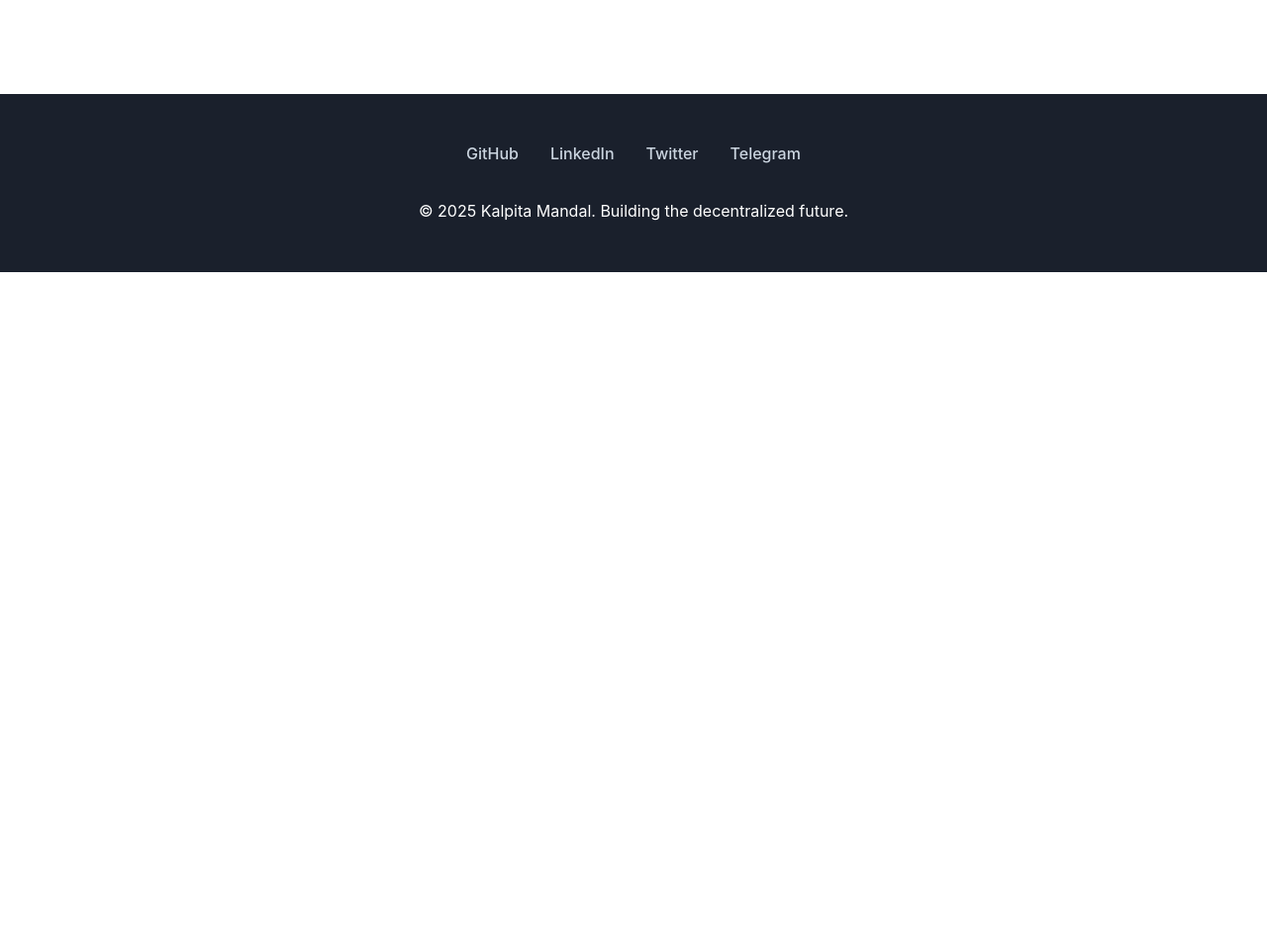
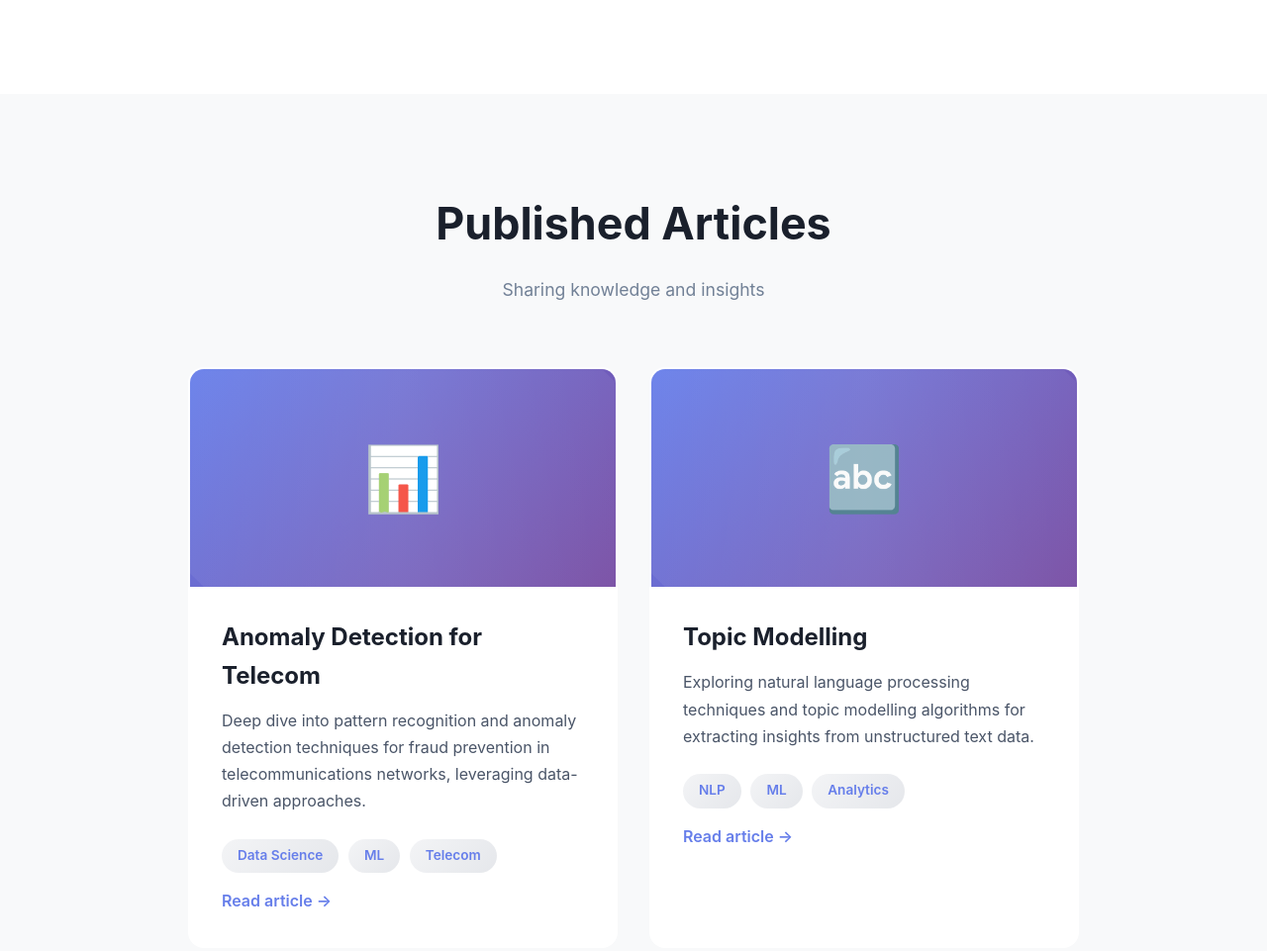
Before and after one commit to KalpitaMandal/KalpitaMandal.github.io, a plain HTML site: page index.html in a window 1280 px wide. Shown: the part 3172-4133 px from the top of the page at 99% size. Before the commit the page ends 3447 px from the top, so only its background shows below. Drawn offline with Linux system fonts and the light colour scheme.

Commit message:
Add published articles section with project cards
Added a new section for published articles with project cards showcasing anomaly detection and topic modeling.

```diff
--- a/index.html
+++ b/index.html
@@ -767,6 +767,41 @@
         </div>
     </section>
 
+    <section id="articles" class="projects-section" style="background: #f8f9fa;">
+        <h2 class="section-title">Published Articles</h2>
+        <p class="section-subtitle">Sharing knowledge and insights</p>
+
+        <div class="projects-grid" style="max-width: 900px;">
+            <div class="project-card">
+                <div class="project-image" style="background: linear-gradient(135deg, #667eea 0%, #764ba2 100%);">📊</div>
+                <div class="project-content">
+                    <h3 class="project-title">Anomaly Detection for Telecom</h3>
+                    <p class="project-description">Deep dive into pattern recognition and anomaly detection techniques for fraud prevention in telecommunications networks, leveraging data-driven approaches.</p>
+                    <div class="project-tags">
+                        <span class="tag">Data Science</span>
+                        <span class="tag">ML</span>
+                        <span class="tag">Telecom</span>
+                    </div>
+                    <a href="https://www.whatech.com/og/telecommunications/blog/archive/668543-how-anomaly-detection-using-isolation-forest-can-play-a-role-in-telecom.html" class="project-link">Read article →</a>
+                </div>
+            </div>
+
+            <div class="project-card">
+                <div class="project-image" style="background: linear-gradient(135deg, #667eea 0%, #764ba2 100%);">🔤</div>
+                <div class="project-content">
+                    <h3 class="project-title">Topic Modelling</h3>
+                    <p class="project-description">Exploring natural language processing techniques and topic modelling algorithms for extracting insights from unstructured text data.</p>
+                    <div class="project-tags">
+                        <span class="tag">NLP</span>
+                        <span class="tag">ML</span>
+                        <span class="tag">Analytics</span>
+                    </div>
+                    <a href="https://dzone.com/articles/topic-modelling-techniques-and-ai-models" class="project-link">Read article →</a>
+                </div>
+            </div>
+        </div>
+    </section>
+
     <footer id="contact">
         <div class="social-links">
             <a href="https://github.com/KalpitaMandal">GitHub</a>
```
